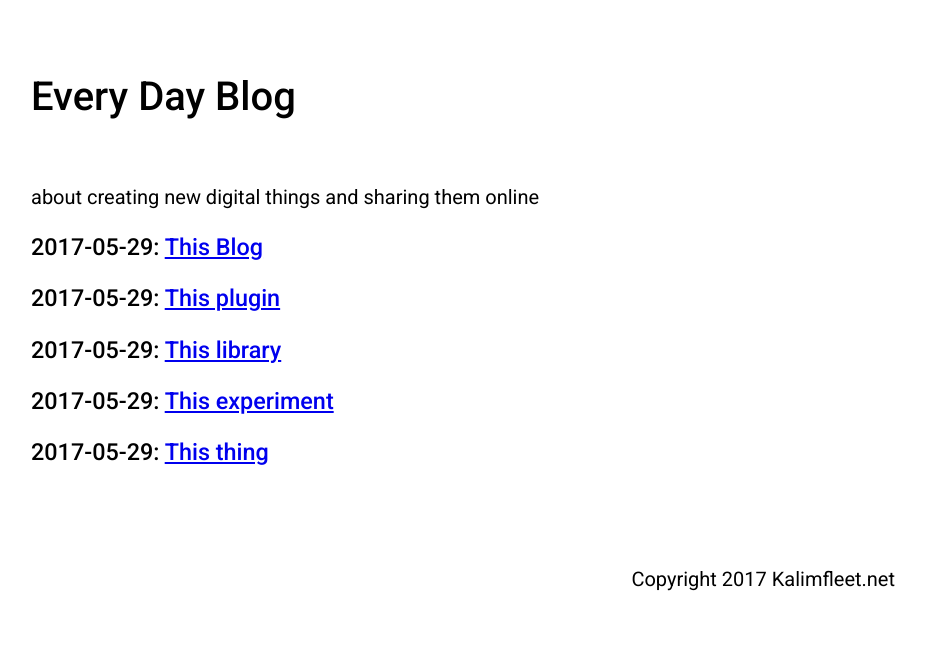
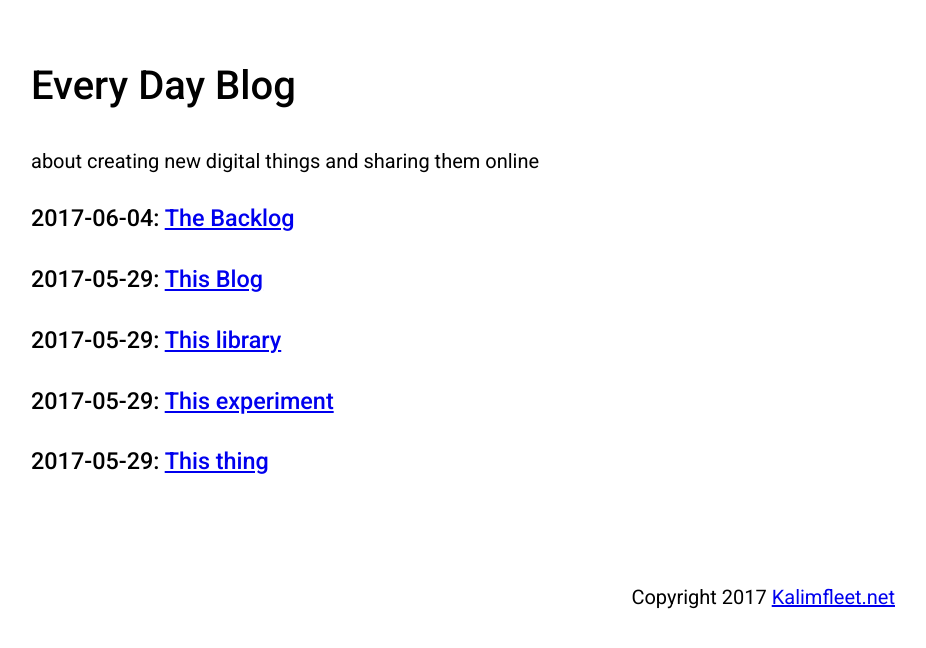
Before and after one commit to designandcode/designandcode.github.io, a Jekyll site: the page built from index.md, in a window 1280 px wide. Shown: the top 648 px of the page, without its empty margins (177-1103 px from the left). Built offline with Jekyll 4.4.1, drawn with Linux system fonts in a browser that asks for light colours.

Commit message:
new post and updated styles

```diff
--- a/_includes/footer.html
+++ b/_includes/footer.html
@@ -1 +1 @@
-<section class="footer">Copyright 2017 Kalimfleet.net</section>
+<section class="footer">Copyright 2017 <a href="/">Kalimfleet.net</a></section>
--- a/_layouts/home.html
+++ b/_layouts/home.html
@@ -22,9 +22,6 @@
 			{% endfor %}
 			<!-- Future posts placeholder -->
 			<h3>
-				2017-05-29: <a href="#">This plugin</a>
-			</h3>
-			<h3>
 				2017-05-29: <a href="#">This library</a>
 			</h3>
 			<h3>
--- a/_layouts/post.html
+++ b/_layouts/post.html
@@ -10,7 +10,7 @@
 </head>
 <body>
 	<div class="wrapper">
-		<header class="page-title"><h1>Every Day Blog</h1></header>
+		<header class="page-title"><h1><a href="/">Every Day Blog</a></h1></header>
 		<section class="content">
 			<h2>{{ page.title }}</h2>
 			{{ page.content }}
--- a/css/post.scss
+++ b/css/post.scss
@@ -9,8 +9,8 @@ img {
 }
 
 p {
-	padding-bottom: 4%;
-	padding-top: 2%;
+	padding-bottom: 2%;
+	padding-top: 1%;
 }
 
 h3 {
--- a/css/style.scss
+++ b/css/style.scss
@@ -4,6 +4,7 @@
 body {
 	font-family: 'Roboto', sans-serif;
 	font-size: 4vw;
+	line-height: 1.6;
 	overflow-x: hidden;
 }
 
@@ -22,6 +23,11 @@ h4 {
 
 h5 {
 	font-weight: 400;
+}
+
+ol {
+	padding-bottom: 2%;
+	margin-top: -1em;
 }
 
 .wrapper {
@@ -49,7 +55,7 @@ h5 {
 
 .page-title {
 	margin: 0 auto;
-	padding-bottom: 4%;
-	padding-top: 4%;
+	padding-bottom: 0%;
+	padding-top: 2%;
 	width: 90%;
 }
```
Also changed, not shown: _posts/2017-06-04-the-backlog.markdown (added, +20 -0 lines).
